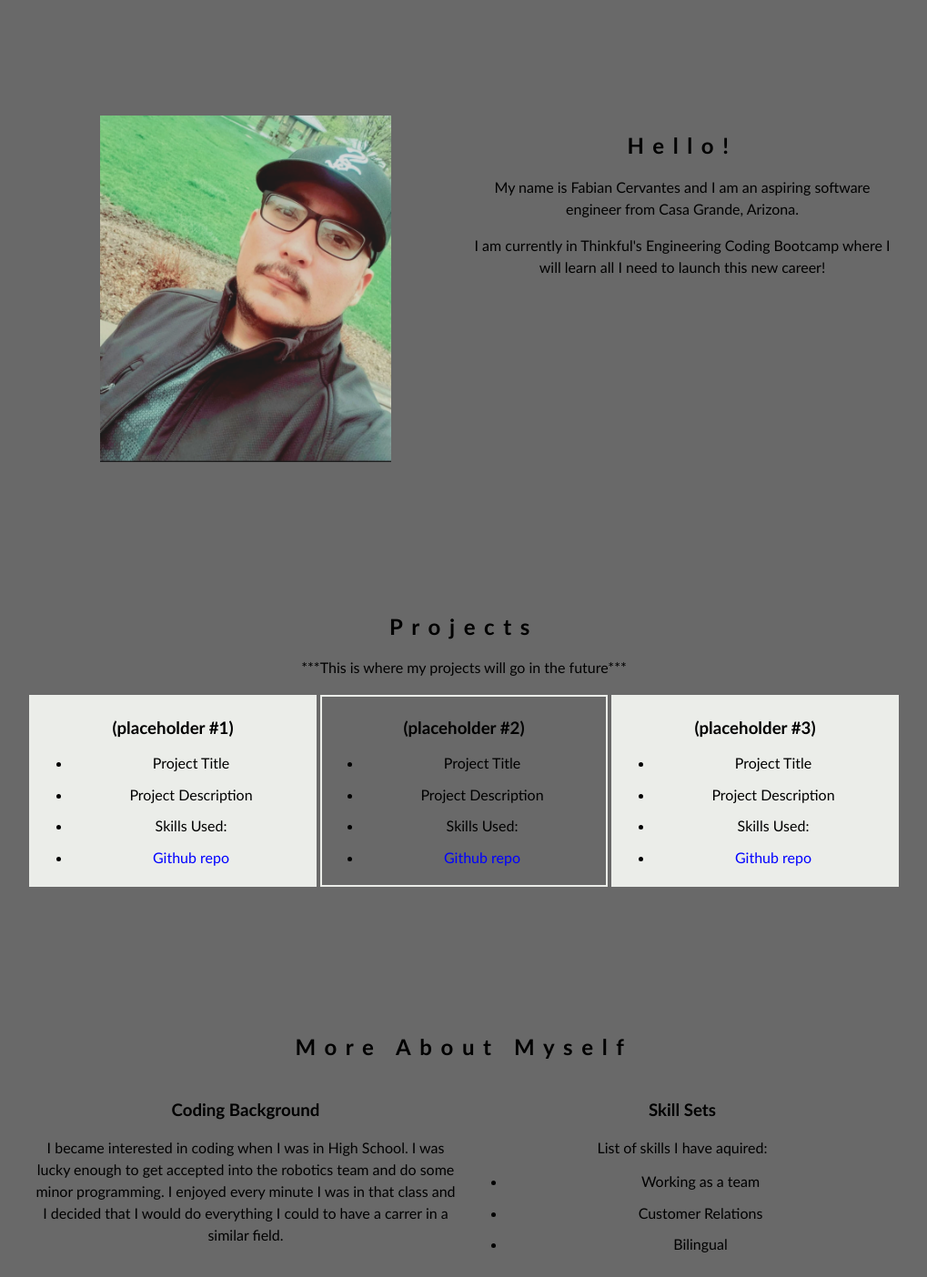
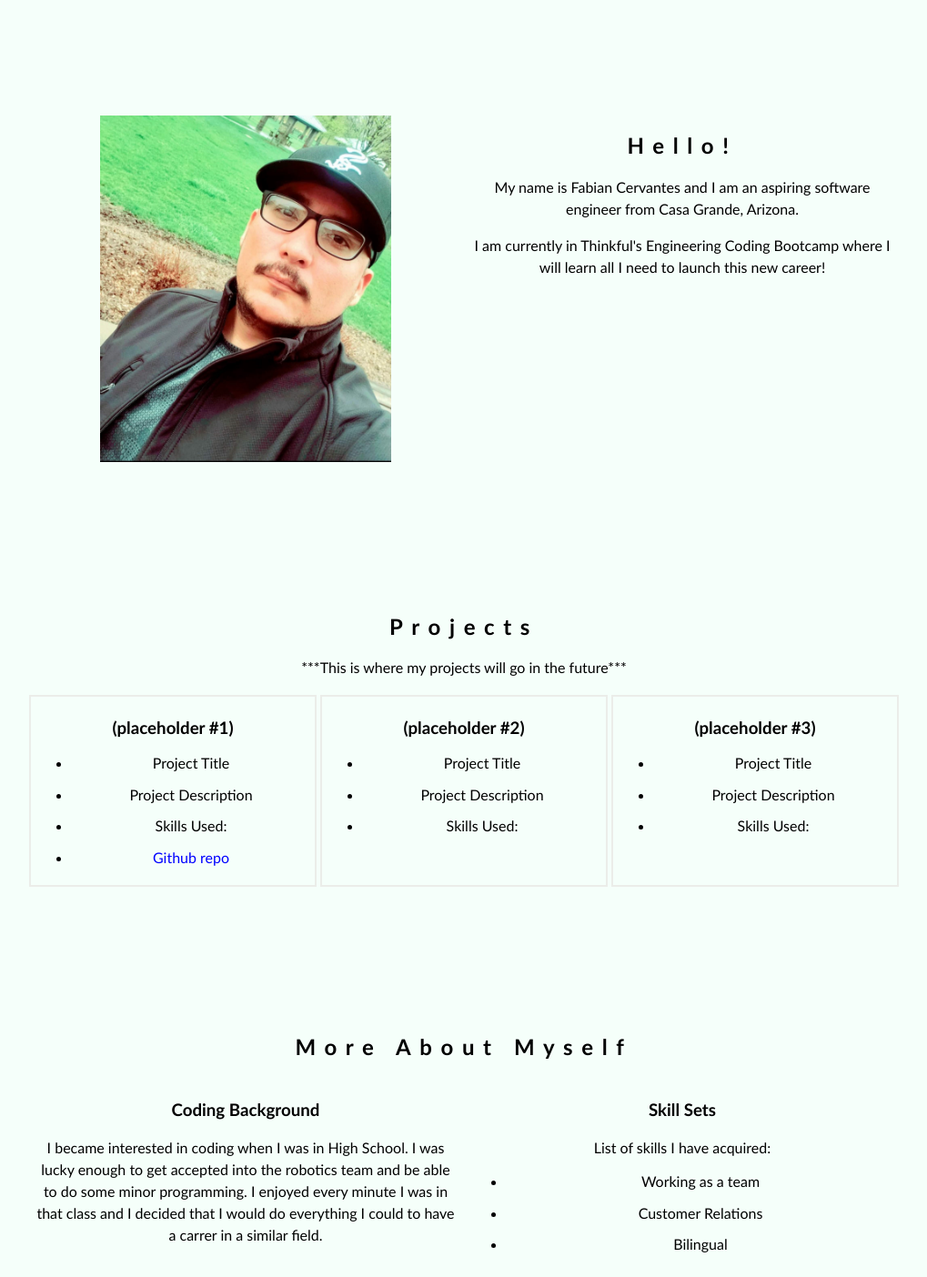
Before and after one commit to Fabian1307/Portfolio, a plain HTML site: page index.html in a window 1280 px wide. Shown: the part 320-1724 px from the top of the page at 91% size, without its empty margins (130-1149 px from the left). Drawn offline with nearby package versions, Linux system fonts and the light colour scheme.

Commit message:
Add files via upload

```diff
--- a/index.html
+++ b/index.html
@@ -29,7 +29,7 @@
       <section id="intro">
         <div class="group">
           <div class="item">
-            <img class="centered-image ghost" src="images/My Picture.jpg" alt="">
+            <img class="centered-image" src="images/My Picture.jpg" alt="pic">
           </div>
           <div class="item">
             <h2>Hello!</h2>
@@ -60,7 +60,6 @@
               <li>Project Description</li>
               <li>Skills Used:
               </li>
-              <li><a href="https://github.com/Fabian1307?tab=repositories" target="blank">Github repo</a> </li>
             </ul>
           </div>
           <div class="item mat project">
@@ -70,7 +69,6 @@
               <li>Project Description</li>
               <li>Skills Used:
               </li>
-              <li><a href="https://github.com/Fabian1307?tab=repositories" target="blank">Github repo</a> </li>
             </ul>
           </div>
         </div>
@@ -80,11 +78,11 @@
           <div class="group">
             <div class="item">
               <h3>Coding Background</h3>
-              <p>I became interested in coding when I was in High School. I was lucky enough to get accepted into the robotics team and do some minor programming. I enjoyed every minute I was in that class and I decided that I would do everything I could to have a carrer in a similar field.</p>
+              <p>I became interested in coding when I was in High School. I was lucky enough to get accepted into the robotics team and be able to do some minor programming. I enjoyed every minute I was in that class and I decided that I would do everything I could to have a carrer in a similar field.</p>
             </div>
             <div class="item">
               <h3>Skill Sets</h3>
-              <p>List of skills I have aquired:</p>
+              <p>List of skills I have acquired:</p>
                 <ul>
                   <li>Working as a team</li>
                   <li>Customer Relations</li>
@@ -113,7 +111,7 @@
         <h2>Links / Contact</h2>
         <div class="group">
           <div class="item">
-            <p>You can find more information regarding my current projects through my <a href="https://github.com/Fabian1307">GitHub</a>.</p>
+            <p>You can find more information regarding my current projects through my <a href="https://github.com/Fabian1307">GitHub</a> or contact me through <a href="https://www.linkedin.com/in/fabian-cervantes-784471214?lipi=urn%3Ali%3Apage%3Ad_flagship3_profile_view_base_contact_details%3Bp0GqchaVTsSDZI%2FUHikhqQ%3D%3D">Linkdin</a>.</p>
           </div>
         </div>
       </section>
--- a/style.css
+++ b/style.css
@@ -2,7 +2,8 @@ body {
   width: 75%;
   margin: auto;
   font-family: Trebuchet MS, Helvetica, sans-serif;
-  background-color: dimgray;
+  background-color:mintcream;
+  height: 10px;
 }
 
 section {
@@ -132,15 +133,6 @@ h2 {
 .small {
   max-width: 5em;
 }
-.ghost {
-  opacity: 0.75;
-}
-.ghost2 {
-    opacity: 0.05;
-}
-.mat {
-    background-color: #EBEDE9;
-}
 
 
 /* Link styling */
```
